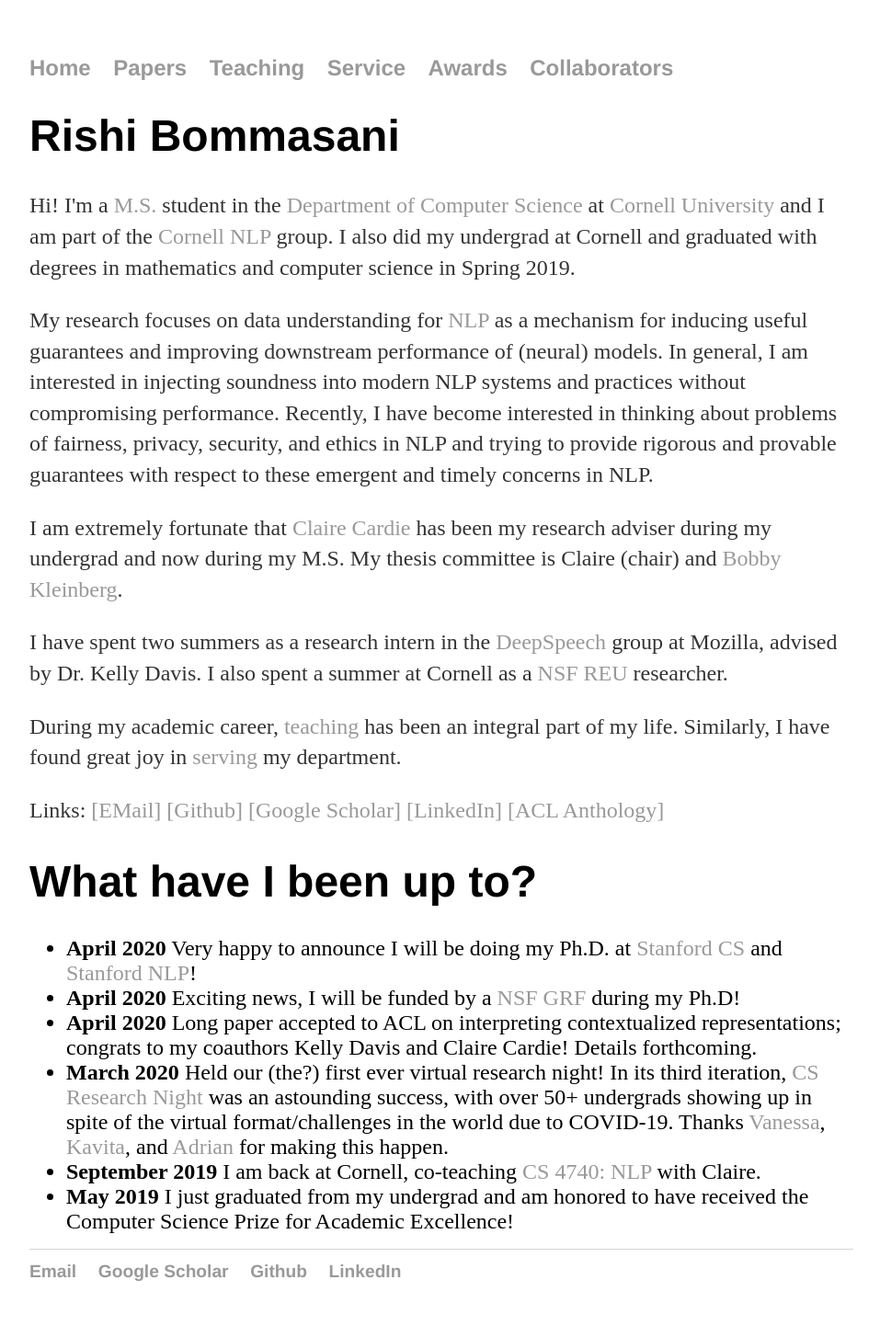
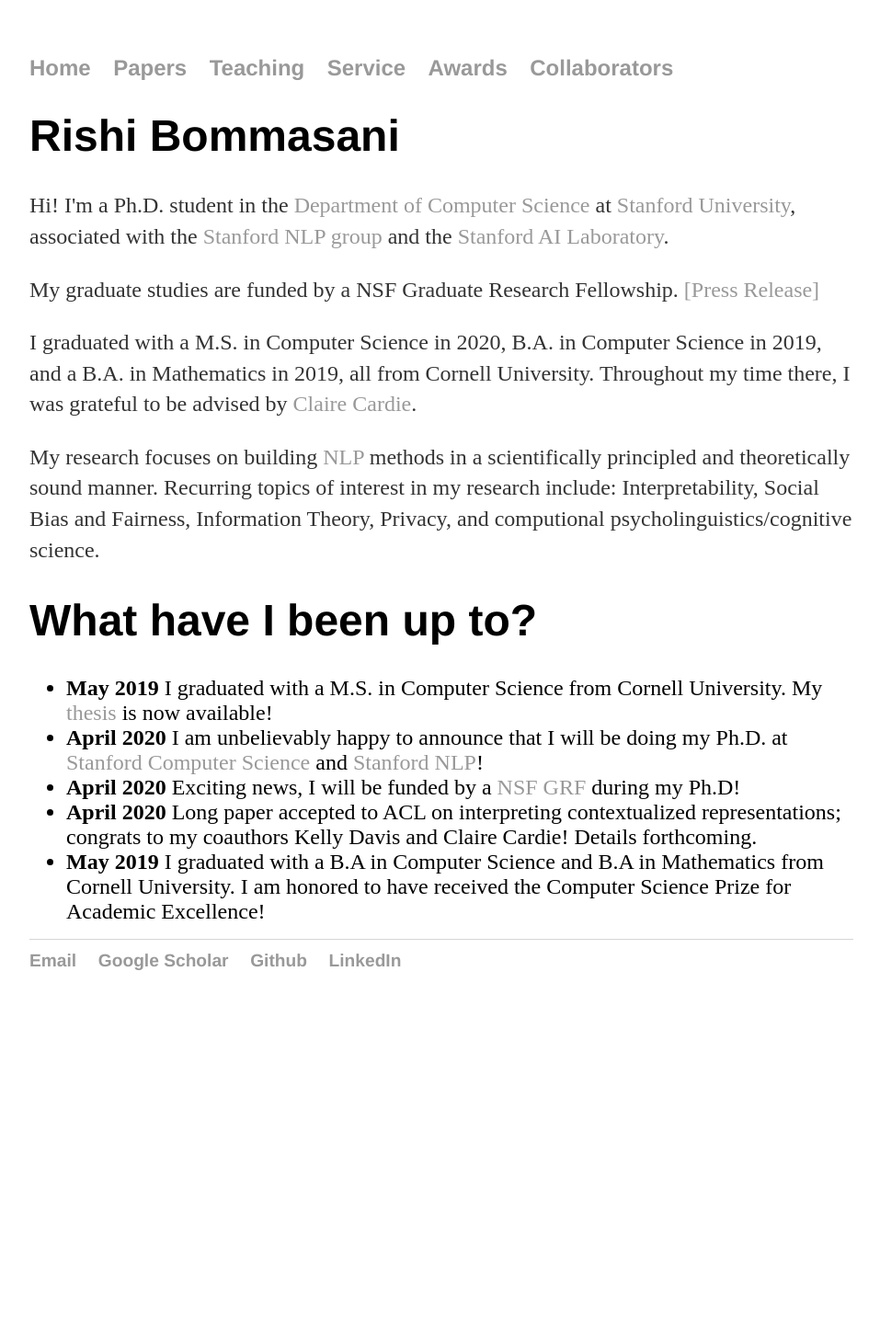
Before and after one commit to rishibommasani/rishibommasani.github.io, a Jekyll site: the page built from index.html, in a window 1280 px wide. Shown: the whole page at 92% size, without its empty margins (160-1117 px from the left). Built offline with Jekyll 4.4.1, drawn with Linux system fonts in a browser that asks for light colours; after the commit the page ends 1116 px from its top, so only the background shows below that.

Commit message:
Cleaned up landing page

```diff
--- a/index.html
+++ b/index.html
@@ -2,40 +2,33 @@
 layout: default
 title: Rishi Bommasani
 ---
-    		<div class="blurb">
-        		<h1> Rishi Bommasani</h1>
-				<p>Hi! I'm a <a href="https://www.cs.cornell.edu/ms">M.S.</a> student in the <a href="https://www.cs.cornell.edu">Department of Computer Science</a> at <a href="https://www.cornell.edu">Cornell University</a> and I am part of the <a href="https://nlp.cornell.edu/">Cornell NLP</a> group. I also did my undergrad at Cornell and graduated with degrees in mathematics and computer science in Spring 2019.</p>
+			<div class="blurb">
+				<h1> Rishi Bommasani</h1>
+				<p>Hi! I'm a Ph.D. student in the <a href="https://cs.stanford.edu/">Department of Computer Science</a> at <a href="https://www.cornell.edu">Stanford University</a>, associated with the <a href="https://nlp.stanford.edu/">Stanford NLP group</a> and the <a href="https://ai.stanford.edu/">Stanford AI Laboratory</a>. </p>
 
-				<p>
-					My research focuses on data understanding for <a href="https://en.wikipedia.org/wiki/Natural_language_processing">NLP</a> as a mechanism for inducing useful guarantees and improving downstream performance of (neural) models.
-				In general, I am interested in injecting soundness into modern NLP systems and practices without compromising performance.
-				Recently, I have become interested in thinking about problems of fairness, privacy, security, and ethics in NLP and trying to provide rigorous and provable guarantees with respect to these emergent and timely concerns in NLP.
-				</p>
-<p>I am extremely fortunate that <a href="http://www.cs.cornell.edu/home/cardie/">Claire Cardie</a> has been my research adviser during my undergrad and now during my M.S. My thesis committee is Claire (chair) and <a href="http://www.cs.cornell.edu/~rdk/">Bobby Kleinberg</a>. </p>
+				<p> My graduate studies are funded by a NSF Graduate Research Fellowship. <a href="https://www.cs.cornell.edu/information/news/newsitem11136/cs-graduate-students-receive-national-science-foundation-graduate"> [Press Release] </a> </p>
 
-			<p> I have spent two summers as a research intern in the <a href="https://research.mozilla.org/machine-learning/">DeepSpeech</a> group at Mozilla, advised by Dr. Kelly Davis. I also spent a summer at Cornell as a <a href="https://www.nsf.gov/funding/pgm_summ.jsp?pims_id=5517">NSF REU</a> researcher.</p>
+				<p> I graduated with a M.S. in Computer Science in 2020, B.A. in Computer Science in 2019, and a B.A. in Mathematics in 2019, all from Cornell University. Throughout my time there, I was grateful to be advised by <a href="http://www.cs.cornell.edu/home/cardie/">Claire Cardie</a>. </p>
 
-			<p> During my academic career, <a href="https://rishibommasani.github.io/teaching">teaching</a> has been an integral part of my life. Similarly, I have found great joy in <a href="https://rishibommasani.github.io/service">serving</a> my department.
-<p>Links: <a href=mailto:rb724@cornell.edu>[EMail]</a> <a href="http://www.github.com/rishibommasani">[Github]</a> <a href="https://scholar.google.com/citations?user=WMBXw1EAAAAJ&hl=en">
-	[Google Scholar]</a> <a href="https://www.linkedin.com/in/rishi-b/">[LinkedIn]</a> <a href="https://www.aclweb.org/anthology/people/r/rishi-bommasani/">[ACL Anthology]</a></p>
-    		</div><!-- /.blurb -->
+				<p> My research focuses on building <a href="https://en.wikipedia.org/wiki/Natural_language_processing">NLP</a> methods in a scientifically principled and theoretically sound manner. Recurring topics of interest in my research include: Interpretability, Social Bias and Fairness, Information Theory, Privacy, and computional psycholinguistics/cognitive science.</p>
 
 	  <div class="blurb">
-          <h1> What have I been up to?</h1>
-          <ul>
-	  <li><b>April 2020</b> Very happy to announce I will be doing my Ph.D. at <a href="https://cs.stanford.edu/">Stanford CS</a> and <a href="https://nlp.stanford.edu/">Stanford NLP</a>! </li>
+		  <h1> What have I been up to?</h1>
+		  <ul>
+	  <li><b>May 2019</b> I graduated with a M.S. in Computer Science from Cornell University. My <a href="https://github.com/rishibommasani/rishibommasani.github.io/blob/master/papers/MSThesis.pdf">thesis</a> is now available!</li>
+	  <li><b>April 2020</b> I am unbelievably happy to announce that I will be doing my Ph.D. at <a href="https://cs.stanford.edu/">Stanford Computer Science</a> and <a href="https://nlp.stanford.edu/">Stanford NLP</a>! </li>
 	  <li><b>April 2020</b> Exciting news, I will be funded by a <a href="https://www.cs.cornell.edu/information/news/newsitem11136/cs-graduate-students-receive-national-science-foundation-graduate">NSF GRF</a> during my Ph.D! </li>
 	  <li><b>April 2020</b> Long paper accepted to ACL on interpreting contextualized representations; congrats to my coauthors Kelly Davis and Claire Cardie! Details forthcoming. </li>
-	  <li><b>March 2020</b> Held our (the?) first ever virtual research night! In its third iteration, <a href="https://www.cs.cornell.edu/events/research-night">CS Research Night</a>  was an astounding success, with over 50+ undergrads showing up in spite of the virtual format/challenges in the world due to COVID-19. Thanks <a href="https://www.cs.cornell.edu/people/staff">Vanessa</a>, <a href="http://www.cs.cornell.edu/~kb/">Kavita</a>, and <a href="https://www.cs.cornell.edu/~asampson/">Adrian</a> for making this happen.</li>
+	  <li><b>May 2019</b> I graduated with a B.A in Computer Science and B.A in Mathematics from Cornell University. I am honored to have received the Computer Science Prize for Academic Excellence!</li>
+<!-- 	  <li><b>March 2020</b> Held our (the?) first ever virtual research night! In its third iteration, <a href="https://www.cs.cornell.edu/events/research-night">CS Research Night</a>  was an astounding success, with over 			50+ undergrads showing up in spite of the virtual format/challenges in the world due to COVID-19. Thanks <a href="https://www.cs.cornell.edu/people/staff">Vanessa</a>, <a href="http://www.cs.cornell.edu/~kb/">Kavita</a>, and <a href="https://www.cs.cornell.edu/~asampson/">Adrian</a> for making this happen.</li> -->
 <!--      <li><b>December 2019</b> Headed to my first NeurIPS! Presenting two  papers at <a href="https://sites.google.com/view/mlwithguarantees">ML with Guarantees</a> and <a href="https://context-composition.github.io/">Context and Compositionality</a>! I was graciously supported by a NeurIPS Student Travel Grant and Cornell University. </li> -->
 <!-- 	  <li><b>November 2019</b> Three papers in preparation for ACL 2020 submission. Wrapping up grad school applications. </li> -->
 <!--      <li><b>October 2019</b> Two workshop papers accepted at NeurIPS. I have started three new projects and am mentoring (6) undergraduates students in NLP research for the first time!</li> -->
 <!-- 	  <li><b>September 2019</b> Iteration two of <a href="http://www.cs.cornell.edu/information/news/newsitem10840/research-night-connecting-undergraduates-cs-research">CS Research Night</a>  was an astounding success, with over 150+ undergrads showing up and learning about CS research at Cornell. Thanks <a href="https://www.cs.cornell.edu/people/staff">Vanessa</a>, <a href="http://www.cs.cornell.edu/~kb/">Kavita</a>, <a href="http://www.cs.cornell.edu/~laurejt/">Laure</a>, <a href="http://www.cs.cornell.edu/~milano/">Matt</a>, and <a href="https://www.cs.cornell.edu/~asampson/">Adrian</a> for making this happen.</li> -->
-	  <li><b>September 2019</b> I am back at Cornell, co-teaching <a href="http://www.cs.cornell.edu/courses/cs4740/2019fa/">CS 4740: NLP</a> with Claire. </li>
+<!-- 	  <li><b>September 2019</b> I am back at Cornell, co-teaching <a href="http://www.cs.cornell.edu/courses/cs4740/2019fa/">CS 4740: NLP</a> with Claire. </li> -->
 <!-- 	  <li><b>August 2019</b> Completed my second research internship at Mozilla. Thanks Kelly for hosting me!<a href="https://docs.google.com/presentation/d/1JB4A_D8u2PdmTA8l4Vrx4EhSPOWR5DEnnVEzDFkYadg/edit?usp=sharing">[Slides]</a></li> -->
 <!-- 	  <li><b>July 2019</b> Headed to my first ACL! Presenting two  papers at the <a href="https://sites.google.com/view/acl19studentresearchworkshop/">SRW</a> and <a href="https://blackboxnlp.github.io/">BlackboxNLP</a>! I was graciously supported by an ACL Student Scholarship and a Mozilla Research Travel Grant.</li> -->
 <!-- 	  <li><b>June 2019</b> Headed to my first NAACL! Presenting my first paper at the <a href="http://structuredprediction.github.io/SPNLP19">Structured Prediction in NLP</a> workshop! I was graciously supported by a NAACL Student Volunter Award, Mozilla Research Travel Grant, and Cornell University.</li> -->
-	  <li><b>May 2019</b> I just graduated from my undergrad and am honored to have received the Computer Science Prize for Academic Excellence!</li>
 <!-- 	  <li><b>May 2019</b> Headed to my first conference and its the inaugural edition! Thanks <a href="https://people.cs.umass.edu/~mccallum/">Andrew</a> for fostering such an inviting and warm experience at <a href="https://www.akbc.ws/2019/">AKBC</a>! I was graciously supported by Cornell University.</li> -->
 	  </ul>
 	  </div><!-- /.blurb -->
```
